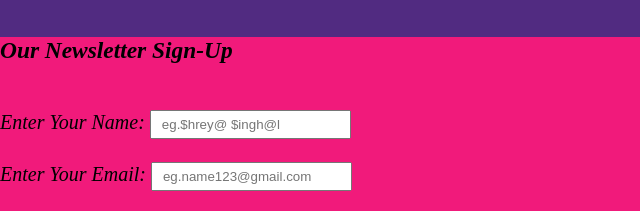
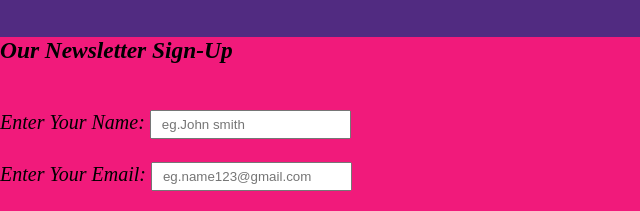
Before and after one commit to johnlestner/Smartwatch-landing-page, a plain HTML site: page index.html in a window 1280 px wide. Shown: the part 3163-3374 px from the top of the page, 0-640 px from the left. Drawn offline with Linux system fonts and the light colour scheme.

Commit message:
placeholder value changed
placeholder value changed

```diff
--- a/index.html
+++ b/index.html
@@ -261,7 +261,7 @@
 			<br>
 			<br>
 			Enter Your Name:
-			<input type="text" name="name" id="name" placeholder="eg.$hrey@ $ingh@l">
+			<input type="text" name="name" id="name" placeholder="eg.John smith">
 			<br>
 			<br>
 			Enter Your Email:
```
